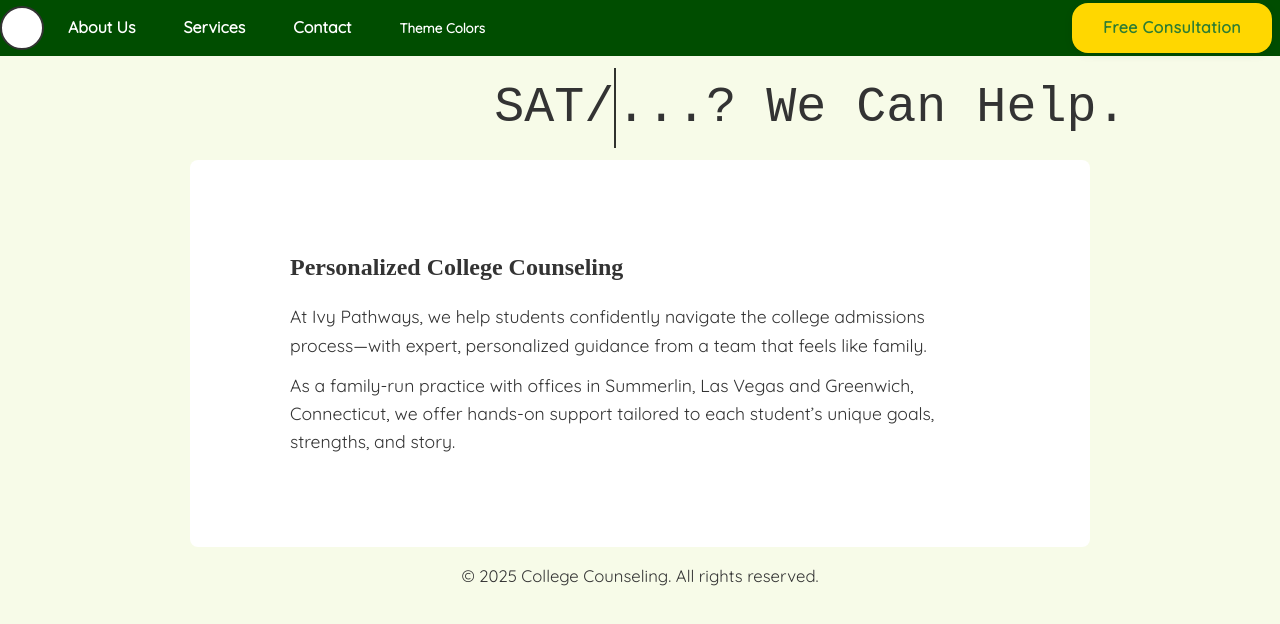
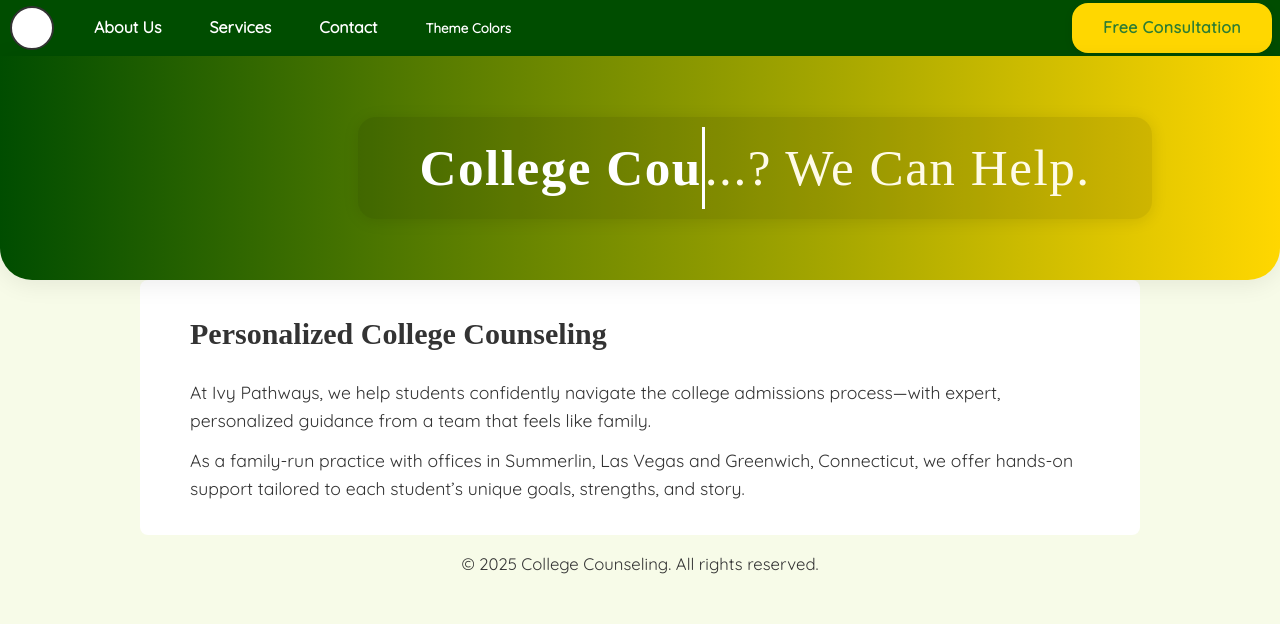
Before and after one commit to mdcacuci/counseling-site, a plain HTML site: page index.html in a window 1280 px wide. Drawn offline with Linux system fonts and the light colour scheme; a web font is replaced by a local one.

Commit message:
design changes

```diff
--- a/index.html
+++ b/index.html
@@ -50,16 +50,13 @@
 
     </header>
     <main>
-        <section class="intro-box">
-            <h2>Personalized College Counseling</h2>
+        <h2 class="main-title">Personalized College Counseling</h2>
         <p>
             At Ivy Pathways, we help students confidently navigate the college admissions process—with expert, personalized guidance from a team that feels like family.
         </p>
         <p>
             As a family-run practice with offices in Summerlin, Las Vegas and Greenwich, Connecticut, we offer hands-on support tailored to each student’s unique goals, strengths, and story.
         </p>
-        </section>
-
     </main>
     <footer>
         <p>&copy; 2025 College Counseling. All rights reserved.</p>
--- a/styles.css
+++ b/styles.css
@@ -152,7 +152,10 @@ header {
 }
 main {
     background: var(--main-bg, #fff);
-    padding: 24px 0;
+    padding-top: 30px;
+    padding-bottom: 20px;
+    padding-left: 50px;
+    padding-right: 50px;
     max-width: 900px;
     margin: 0 auto;
     border-radius: 8px;
@@ -166,13 +169,18 @@ footer {
 /* ===========================
    Headings & Paragraphs
    =========================== */
-h1, h2, .intro-box h2 {
+h1, h2 {
     margin: 0;
     padding: 0;
+    padding-bottom: 20px;
     box-sizing: border-box;
     font-family: 'PlayfairDisplay', serif;
 }
-.intro-box p,
+
+h2 {
+    font-size: 30px
+}
+
 p {
     font-family: 'Quicksand', sans-serif;
     font-size: 1.1em;
@@ -237,8 +245,8 @@ nav ul li a:hover {
 }
 /* Add horizontal padding only to the logo link */
 nav ul li:first-child a {
-    padding-left: 16px;
-    padding-right: 16px;
+    margin-left: 10px;
+    margin-right: 16px;
     padding-top: 0;
     padding-bottom: 0;
     background: none !important;
@@ -390,28 +398,67 @@ nav ul li.dropdown {
    =========================== */
 #typewriter-container {
     display: flex;
-    justify-content: flex-end;
-    width: 100%;
-    margin-top: 12px;
-    margin-bottom: 12px;
+    justify-content: center;
+    align-items: center;
+    width: 100vw;
+    min-height: 28vh;
+    margin-top: 0;
+    margin-bottom: 0;
+    background: linear-gradient(90deg, var(--nav-bg, #004d00) 0%, var(--consult-bg, #ffd700) 100%);
+    box-shadow: 0 4px 24px 0 rgba(0,0,0,0.08);
+    border-radius: 0 0 32px 32px;
+    position: relative;
+    overflow: hidden;
 }
+
 #typewriter {
-    font-size: 50px;
-    font-family: monospace;
+    font-size: clamp(2.5rem, 4vw, 4.5rem);
+    font-family: 'PlayfairDisplay', serif;
+    font-weight: bolder;
+    color: #fff;
+    background: rgba(0,0,0,0.10);
+    padding: 0.2em 1.2em;
+    border-radius: 18px;
+    box-shadow: 0 2px 16px 0 rgba(0,0,0,0.10);
     white-space: nowrap;
     overflow: hidden;
-    width: fit-content;
-    margin-right: 12vw;
-    background: transparent;
+    max-width: 90vw;
+    margin: 0 0 0 auto; /* Align box to the right, so it grows left */
+    text-align: right;
+    letter-spacing: 1.5px;
+    margin-right: 10vw
 }
+
+#typewriter * {
+    direction: ltr; /* Keep text direction normal inside */
+}
+
 #changing-text {
-    border-right: 2px solid black;
+    border-right: 3px solid #fff;
     display: inline-block;
     animation: blink 0.8s infinite;
+    color: #fff;
 }
-@keyframes blink {
-    0%, 100% { border-color: transparent; }
-    50% { border-color: black; }
+
+.static-text {
+    color: #fffbe7;
+    font-weight: 400;
+}
+
+/* Responsive adjustments */
+@media (max-width: 700px) {
+    #typewriter-container {
+        min-height: 18vh;
+        border-radius: 0 0 18px 18px;
+        padding: 0 0;
+    }
+    #typewriter {
+        margin: 0 auto;
+        text-align: center;
+        font-size: clamp(1.2rem, 7vw, 2.2rem);
+        padding: 0.2em 0.5em;
+        border-radius: 10px;
+    }
 }
 
 /* ===========================
--- a/typewriter.js
+++ b/typewriter.js
@@ -24,7 +24,7 @@ function type() {
   el.textContent = fullText.substring(0, currentChar);
 
   if (!isDeleting && currentChar === fullText.length) {
-    delay = 1500;
+    delay = 3000;
     isDeleting = true;
   } else if (isDeleting && currentChar === 0) {
     isDeleting = false;
```
Lines whose indentation alone changed are shown as unchanged.
